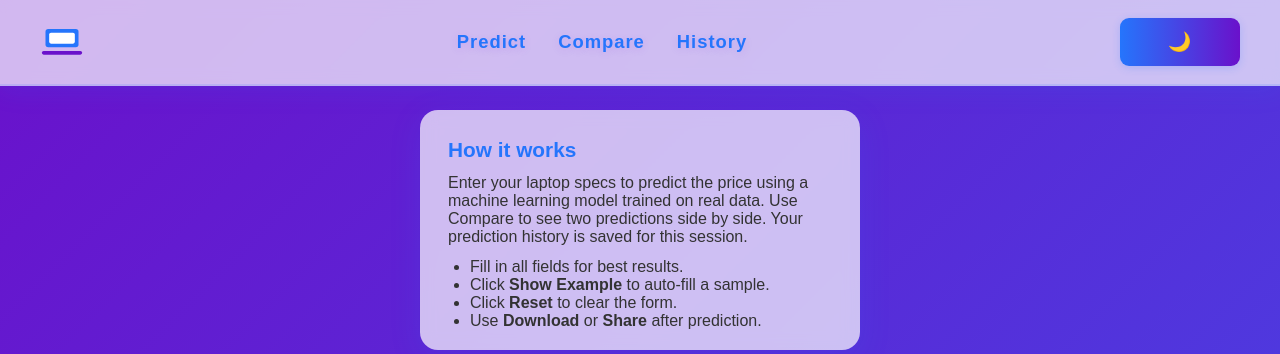
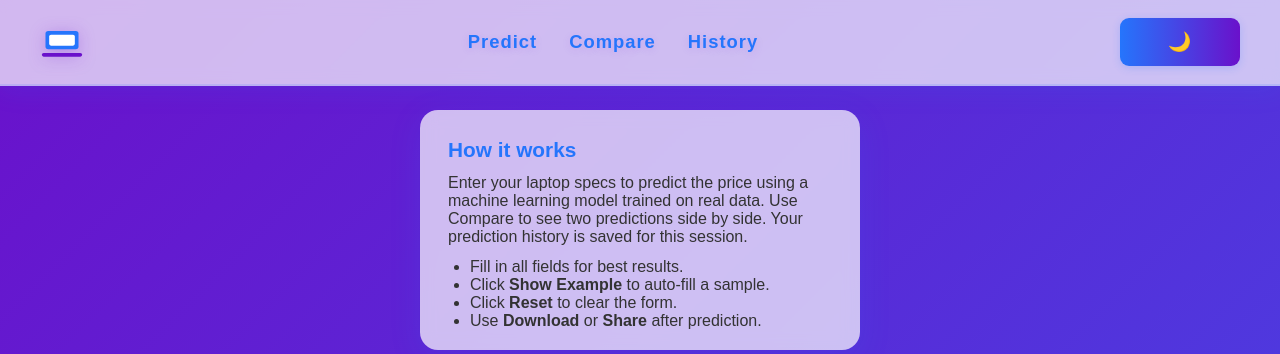
Before and after one commit to RensithUdara/Laptop-Price-Predictor, a Flask app: page / in a window 1280 px wide. Shown: the top 354 px of the page. Run offline with Flask 3, Linux system fonts and the light colour scheme.

Commit message:
Add laptop icon styles for improved visual appeal and interaction

```diff
--- a/website/static/style.css
+++ b/website/static/style.css
@@ -378,3 +378,21 @@ main {
     from { opacity: 0; transform: translateX(-50%) translateY(30px) scale(0.9); }
     to { opacity: 1; transform: translateX(-50%) translateY(0) scale(1); }
 }
+
+.laptop-icon {
+    display: flex;
+    align-items: center;
+    margin-right: 22px;
+    height: 44px;
+    width: 44px;
+    transition: transform 0.3s;
+}
+.laptop-icon svg {
+    display: block;
+    height: 44px;
+    width: 44px;
+    filter: drop-shadow(0 2px 8px #6a11cb44);
+}
+.laptop-icon:hover {
+    transform: scale(1.08) rotate(-6deg);
+}
```
